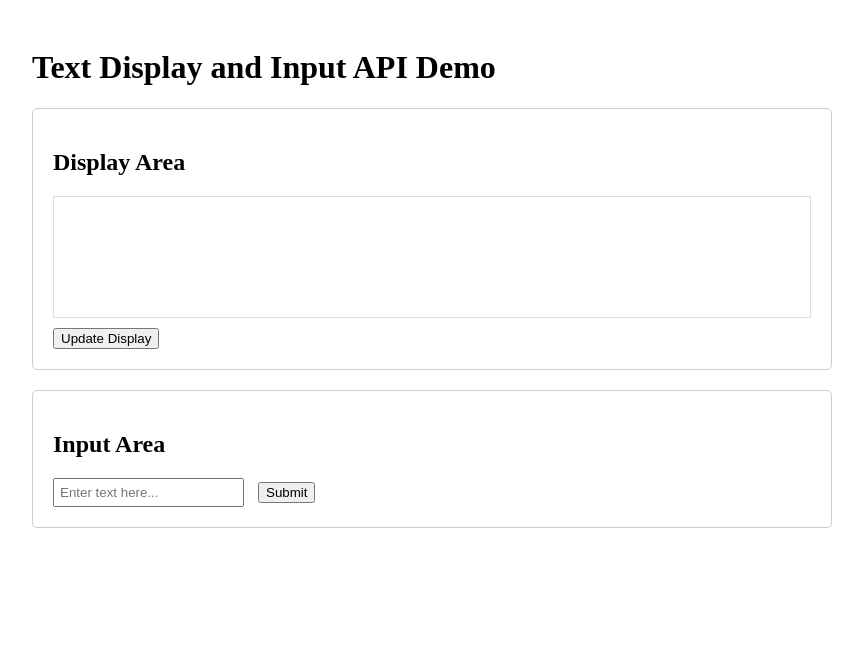
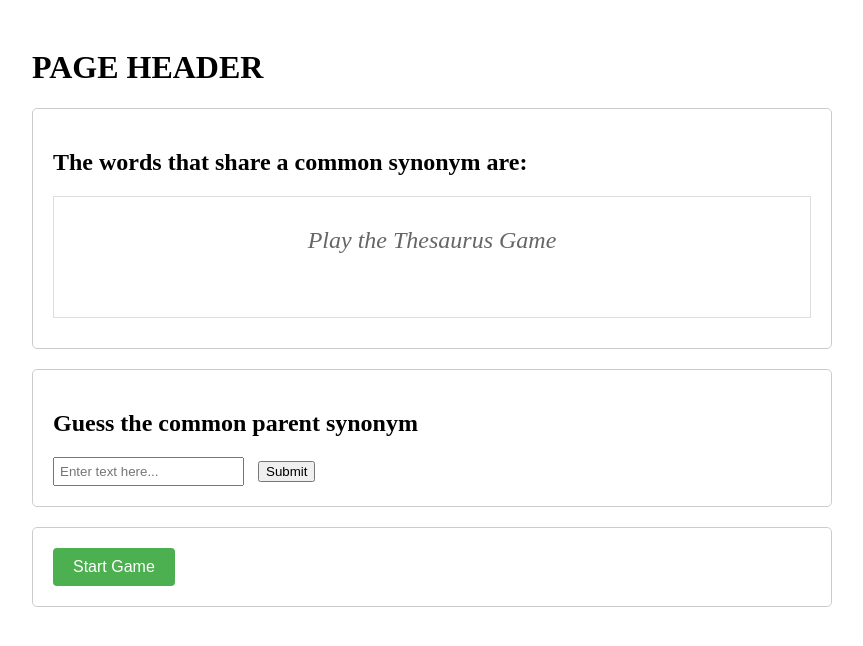
Before and after one commit to lawsonpd/thesaurus-games, a Flask app: page /commonality in a window 1280 px wide. Shown: the top 646 px of the page, without its empty margins (208-1071 px from the left). Run offline with Flask 3, Linux system fonts and the light colour scheme; some libraries are stand-ins or nearby versions.

Commit message:
Improve game state toggle functionality
- Fix button state persistence by using innerHTML swap
- Clear display and input areas when starting new game
- Maintain default message display on reset
- Remove redundant click trigger from button attributes

```diff
--- a/app.py
+++ b/app.py
@@ -1,6 +1,7 @@
-from flask import Flask, render_template, request, jsonify
+from flask import Flask, render_template, request, jsonify, session
 
 app = Flask(__name__)
+app.secret_key = 'your-secret-key-here'  # Required for session management
 
 @app.route('/')
 def index():
@@ -30,5 +31,59 @@ def process_input():
         response = {"status": "error", "message": "Please enter only alphabetic characters"}
     return jsonify(response)
 
+@app.route('/api/game-state', methods=['GET'])
+def game_state():
+    """API endpoint to manage game state and button rendering"""
+    game_active = session.get('game_active', False)
+
+    if game_active:
+        button_html = """
+            <button class="game-button reset"
+                    hx-post="/api/toggle-game"
+                    hx-target="#game-buttons"
+                    hx-swap="innerHTML">
+                Reset
+            </button>
+        """
+    else:
+        # When game is inactive, update both the button and display area
+        button_html = f"""
+            <button class="game-button"
+                    hx-post="/api/toggle-game"
+                    hx-target="#game-buttons"
+                    hx-swap="innerHTML">
+                Start Game
+            </button>
+            <script>
+                document.getElementById('display-area').innerHTML =
+                    '<div class="default-message">Play the Thesaurus Game</div>';
+            </script>
+        """
+    return button_html
+
+@app.route('/api/toggle-game', methods=['POST'])
+def toggle_game():
+    """API endpoint to toggle game state"""
+    was_active = session.get('game_active', False)
+    session['game_active'] = not was_active
+
+    if was_active:
+        # Clear the display area when resetting
+        return game_state() + """
+            <script>
+                document.getElementById('display-area').innerHTML =
+                    '<div class="default-message">Play the Thesaurus Game</div>';
+            </script>
+        """
+    else:
+        # Clear the display area when starting
+        return game_state() + """
+            <script>
+                document.getElementById('display-area').innerHTML = '';
+                document.getElementById('input-result').innerHTML = '';
+            </script>
+        """
+    return game_state()
+
 if __name__ == '__main__':
     app.run(debug=True)
--- a/requirements.txt
+++ b/requirements.txt
@@ -1 +1,2 @@
 flask==3.0.2
+itsdangerous==2.1.2  # Required for session management
--- a/templates/commonality.html
+++ b/templates/commonality.html
@@ -2,26 +2,19 @@
 
 {% block content %}
 <div class="container">
-    <h1>Text Display and Input API Demo</h1>
+    <h1>PAGE HEADER</h1>
 
     <!-- Display Area -->
     <div class="display-section">
-        <h2>Display Area</h2>
+        <h2>The words that share a common synonym are:</h2>
         <div id="display-area" class="text-area">
             <!-- Dynamic content will be loaded here -->
         </div>
-
-        <!-- Test button to demonstrate dynamic text display -->
-        <button hx-post="/api/display-text"
-                hx-target="#display-area"
-                hx-vals='{"display_text": "Sample dynamic text"}'>
-            Update Display
-        </button>
     </div>
 
     <!-- Input Area -->
     <div class="input-section">
-        <h2>Input Area</h2>
+        <h2>Guess the common parent synonym</h2>
         <form hx-post="/api/process-input"
               hx-target="#input-result">
             <input type="text"
@@ -36,6 +29,13 @@
             <!-- Input processing results will appear here -->
         </div>
     </div>
+
+    <!-- Game Control Section -->
+    <div class="game-control-section">
+        <div id="game-buttons" hx-get="/api/game-state" hx-trigger="load">
+            <!-- Buttons will be dynamically loaded here -->
+        </div>
+    </div>
 </div>
 
 <style>
@@ -44,7 +44,7 @@
         margin: 0 auto;
         padding: 20px;
     }
-    .display-section, .input-section {
+    .display-section, .input-section, .game-control-section {
         margin: 20px 0;
         padding: 20px;
         border: 1px solid #ccc;
@@ -60,5 +60,24 @@
         padding: 5px;
         margin-right: 10px;
     }
+    .game-button {
+        padding: 10px 20px;
+        font-size: 16px;
+        cursor: pointer;
+        background-color: #4CAF50;
+        color: white;
+        border: none;
+        border-radius: 4px;
+    }
+    .game-button.reset {
+        background-color: #f44336;
+    }
+    .default-message {
+        font-size: 24px;
+        color: #666;
+        text-align: center;
+        padding: 20px;
+        font-style: italic;
+    }
 </style>
 {% endblock %}
```
Also changed, not shown: 1 other file.
